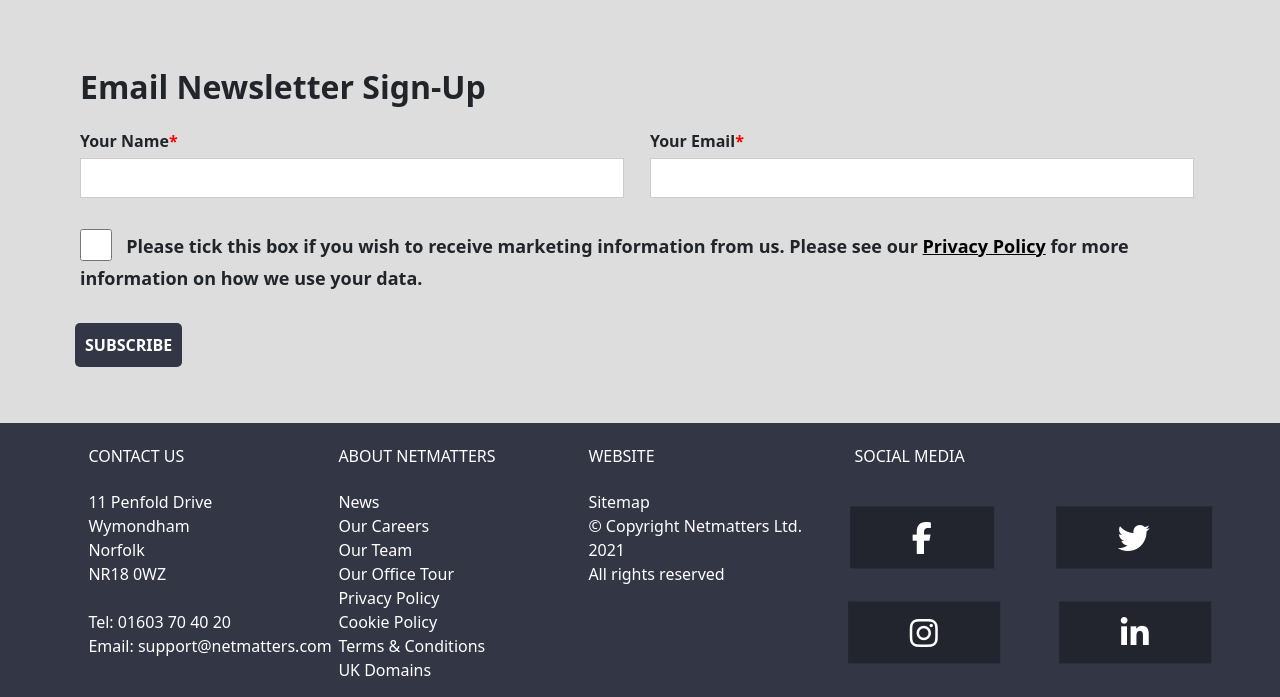
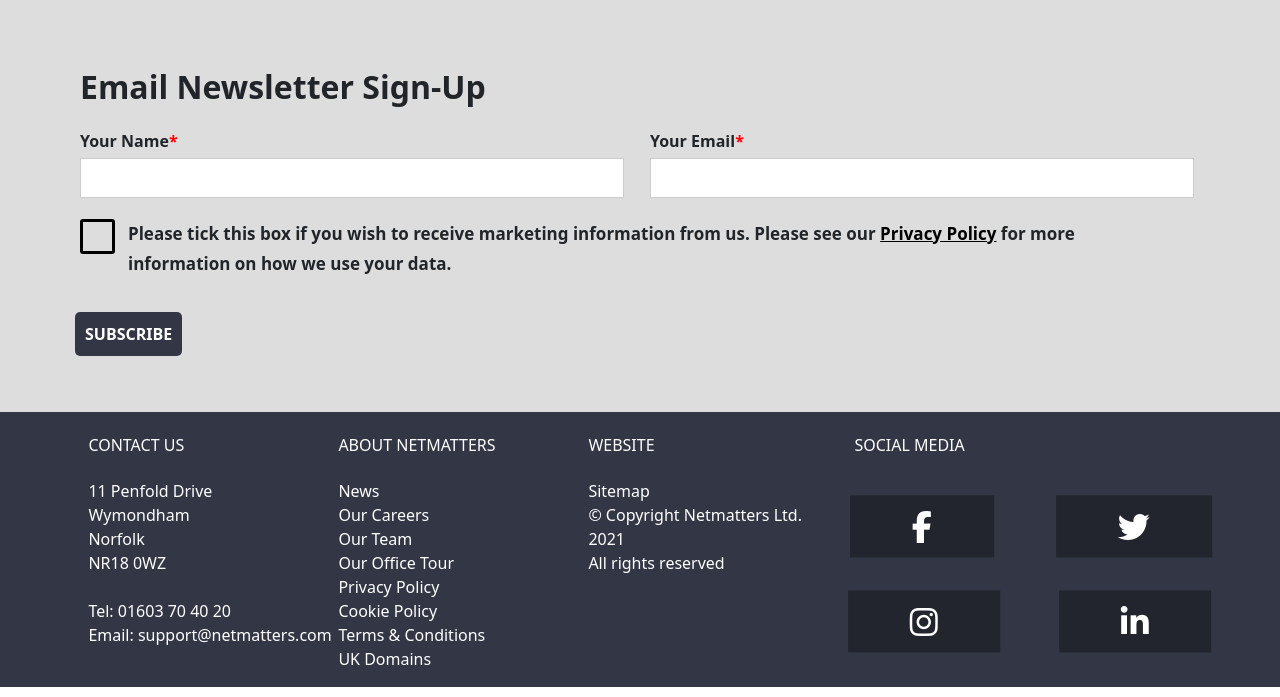
Before and after one commit to angelangelov88/HTML-CSS-Reflection, a PHP site: page / in a window 1280 px wide. Shown: the part 3148-3845 px from the top of the page. Run offline with PHP 8.4, Linux system fonts and the light colour scheme; some libraries are stand-ins or nearby versions.

Commit message:
Checkbox style
I fixed the checkbox style and made it identical to the one on the main website

```diff
--- a/index.html
+++ b/index.html
@@ -650,9 +650,11 @@
               <input type="email" name="email" required class="input input-email">
             </div>
           </div>
-          <input type="checkbox" class="checkbox" id="checkID">
-          <label class="checkbox-text text" for="checkID">Please tick this box if you wish to receive marketing information from us. Please see our
+
+          <label class="checkbox-container checkbox-text">Please tick this box if you wish to receive marketing information from us. Please see our
             <a href="https://www.netmatters.co.uk/privacy-policy" class="privacy-text">Privacy Policy</a> for more information on how we use your data.
+            <input type="checkbox">
+            <span class="checkmark"></span>
           </label>
           <div class="submit-container">
             <input type="submit" value="Subscribe">
--- a/scss/_main-photo.scss
+++ b/scss/_main-photo.scss
@@ -45,12 +45,10 @@
 	color: white;
 	z-index: 12;
 	position: relative;
-	top: 10rem;
+	top: 26%;
 	@media only screen and (min-width: $break-l ) {
-		position: relative;
-		top: 22%; /* Adjust this value to move the positioned div up and down */
 		text-align: left;
-		width: 60%; /* Set the width of the positioned div */
+		width: 60%;
 		padding-left: 50px;
 		text-align: left;
 		margin-left: auto;
--- a/scss/_newsletter.scss
+++ b/scss/_newsletter.scss
@@ -1,7 +1,8 @@
 // NEWSLETTER FORM
 
+//Main newsletter container
 .newsletter {
-	//border: 2px #030000 solid;
+//border: 2px #030000 solid;
 	padding: 1.5rem;
 	background-color: #DDDDDD;
 	font-weight: 600;
@@ -9,6 +10,14 @@
 	justify-content: center;
 }
 
+//Title container
+.form-container {
+	//border: 2px #2ECC71 solid;
+	font-size: 2rem;
+	padding: 0.5rem 0.5rem 0.5rem 0;
+}
+
+//Name and email div container
 .form-content {
 	//border: 2px #4183D7 solid;
 	@media only screen and (min-width: $break-l) {
@@ -17,7 +26,7 @@
 }
 }
 
-//name and email position
+//Name and email position and text
 .name {
 	margin-bottom: 3px;
 	margin-top: 10px;
@@ -40,6 +49,7 @@
 	}
 }
 
+//Name and email input area
 .input {
 	height: 40px;
 	margin-top: 10px;
@@ -60,6 +70,7 @@
 	box-shadow: 0px 0px 5px 1px rgba(0,198,255,0.77);
 }
 
+//Container of all content in the newsletter
 .newsletter-content {
 	//border: 2px #fffb1b solid;
 	max-width: 100%;
@@ -84,43 +95,84 @@
 	color: black;
 }
 
+// The checkbox container
+.checkbox-container {
+  display: block;
+  padding-left: 48px;
+	margin-top: 1rem;
+  margin-bottom: 12px;
+  cursor: pointer;
+  -webkit-user-select: none;
+  -moz-user-select: none;
+  -ms-user-select: none;
+  user-select: none;
+	@media only screen and (min-width: $break-l) {
+		margin-top: 0;
+	}
+}
+
+.checkbox-text {
+	line-height: 1.8;
+	width: 95%;
+	font-size: 17px;
+	position: relative;
+}
+
+//Hide the browser's default checkbox
+.checkbox-container input {
+  position: absolute;
+  opacity: 0;
+  cursor: pointer;
+  height: 0;
+  width: 0;
+}
+
+//Create a custom checkbox
+.checkmark {
+  position: absolute;
+  top: 0;
+  left: 0;
+  height: 35px;
+  width: 35px;
+  border: 3px black solid;
+  border-radius: 3px;
+}
+
+//When the checkbox is checked, add a black background
+.checkbox-container input:checked ~ .checkmark {
+  background-color: black;
+}
+
+//Create the checkmark/indicator (hidden when not checked)
+.checkmark:after {
+  content: "";
+  position: absolute;
+  display: none;
+}
+
+//Show the checkmark when checked
+.checkbox-container input:checked ~ .checkmark:after {
+  display: block;
+}
+
+//Style the checkmark/indicator
+.checkbox-container .checkmark:after {
+  left: 9px;
+  top: 3px;
+  width: 9px;
+  height: 19px;
+  border: solid white;
+  border-width: 0 3px 3px 0;
+  -webkit-transform: rotate(45deg);
+  -ms-transform: rotate(45deg);
+  transform: rotate(45deg);
+}
+
+//Subscribe button container
 .submit-container {
 	//border: 2px red solid;
 	margin-left: -37px;
 }
-
-.form-container {
-	//border: 2px #2ECC71 solid;
-	font-size: 2rem;
-	padding: 0.5rem 0.5rem 0.5rem 0;
-}
-
-.checkbox-text {
-	display: inline;
-	padding-left: 10px;
-	line-height: 1.8;
-	// position: relative;
-	// bottom: 2.5rem;
-	// left: 2.2rem;
-	width: 95%;
-	cursor: pointer;
-	font-size: 18px;
-	position: relative;
-	top: -0.5rem;
-	@media only screen and (min-width: $break-m) {
-
-	}
-}
-
-.checkbox {
-	height: 32px;
-	width: 32px;
-	margin-top: 10px;
-	transform: scale();
-	-moz-transform: scale(1.5); /* FF */
-}
-
-
 
 input[type=submit] {
 	background-color: #333645;
@@ -139,12 +191,6 @@ input[type=submit]:hover {
 }
 
 
-
-// input[type=text]:focus {
-// 	border: 3px solid rgb(98, 205, 248);
-
-// }
-
 .asterix {
 	color: red;
 }
--- a/scss/style.css
+++ b/scss/style.css
@@ -890,17 +890,13 @@ small {
   color: white;
   z-index: 12;
   position: relative;
-  top: 10rem;
+  top: 26%;
 }
 
 @media only screen and (min-width: 992px) {
   .text-block {
-    position: relative;
-    top: 22%;
-    /* Adjust this value to move the positioned div up and down */
     text-align: left;
     width: 60%;
-    /* Set the width of the positioned div */
     padding-left: 50px;
     text-align: left;
     margin-left: auto;
@@ -2173,6 +2169,11 @@ img.colour {
           justify-content: center;
 }
 
+.form-container {
+  font-size: 2rem;
+  padding: 0.5rem 0.5rem 0.5rem 0;
+}
+
 @media only screen and (min-width: 992px) {
   .form-content {
     height: 100px;
@@ -2269,34 +2270,76 @@ img.colour {
   color: black;
 }
 
+.checkbox-container {
+  display: block;
+  padding-left: 48px;
+  margin-top: 1rem;
+  margin-bottom: 12px;
+  cursor: pointer;
+  -webkit-user-select: none;
+  -moz-user-select: none;
+  -ms-user-select: none;
+  user-select: none;
+}
+
+@media only screen and (min-width: 992px) {
+  .checkbox-container {
+    margin-top: 0;
+  }
+}
+
+.checkbox-text {
+  line-height: 1.8;
+  width: 95%;
+  font-size: 17px;
+  position: relative;
+}
+
+.checkbox-container input {
+  position: absolute;
+  opacity: 0;
+  cursor: pointer;
+  height: 0;
+  width: 0;
+}
+
+.checkmark {
+  position: absolute;
+  top: 0;
+  left: 0;
+  height: 35px;
+  width: 35px;
+  border: 3px black solid;
+  border-radius: 3px;
+}
+
+.checkbox-container input:checked ~ .checkmark {
+  background-color: black;
+}
+
+.checkmark:after {
+  content: "";
+  position: absolute;
+  display: none;
+}
+
+.checkbox-container input:checked ~ .checkmark:after {
+  display: block;
+}
+
+.checkbox-container .checkmark:after {
+  left: 9px;
+  top: 3px;
+  width: 9px;
+  height: 19px;
+  border: solid white;
+  border-width: 0 3px 3px 0;
+  -webkit-transform: rotate(45deg);
+  transform: rotate(45deg);
+}
+
 .submit-container {
   margin-left: -37px;
-}
-
-.form-container {
-  font-size: 2rem;
-  padding: 0.5rem 0.5rem 0.5rem 0;
-}
-
-.checkbox-text {
-  display: inline;
-  padding-left: 10px;
-  line-height: 1.8;
-  width: 95%;
-  cursor: pointer;
-  font-size: 18px;
-  position: relative;
-  top: -0.5rem;
-}
-
-.checkbox {
-  height: 32px;
-  width: 32px;
-  margin-top: 10px;
-  -webkit-transform: scale();
-          transform: scale();
-  -moz-transform: scale(1.5);
-  /* FF */
 }
 
 input[type=submit] {
```
Also changed, not shown: 1 other file.
